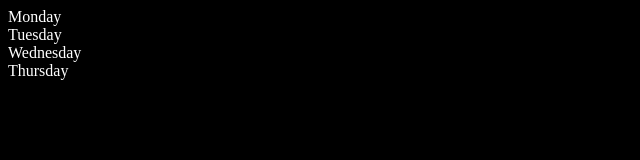
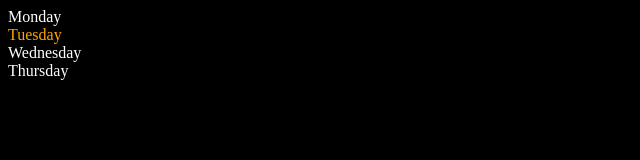
Before and after one commit to rajputranjan7/Java-scripts, a plain HTML site: page 06_dom/two.html in a window 1280 px wide. Shown: the full height of the page, 0-640 px from the left. Drawn offline with Linux system fonts and the light colour scheme.

Commit message:
node list

```diff
--- a/06_dom/two.html
+++ b/06_dom/two.html
@@ -15,8 +15,24 @@
 </body>
 <script>
    const parent =  document.querySelector('.parent')
-   console.log(parent);
-   console.log(parent.children);
+//    console.log(parent);
+// //    console.log(parent.children[1].innerHTML);
+//    for (let i = 0; i < parent.children.length; i++) {
+
+//        console.log(parent.children[i].innerHTML);
+
+//    }
+   parent.children[1].style.color = "orange"
+//    console.log(parent.firstElementChild);
+//    console.log(parent.lastElementChild);
+
+   const dayone = document.querySelector('.day')
+//    console.log(dayone);
+//    console.log(dayone.parentElement);
+//    console.log(dayone.nextElementSibling);
+
+   console.log("NOdes: ",parent.childNodes);
+
 
 </script>
 </html>
```
